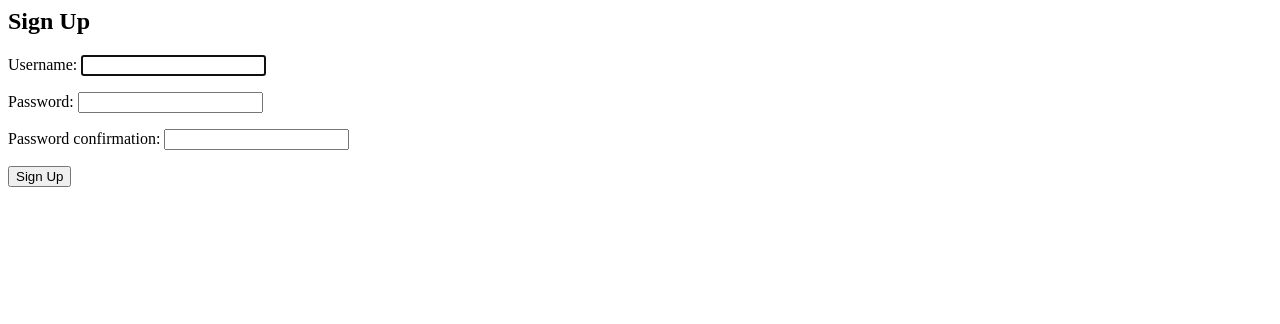
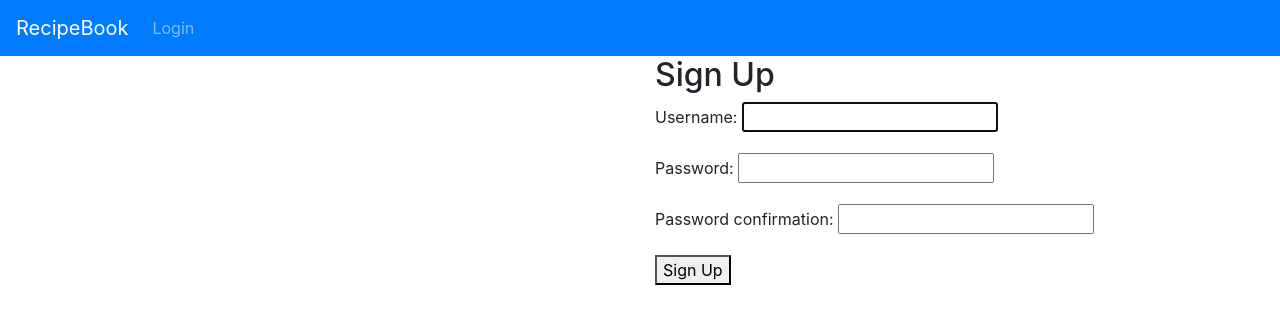
Before and after one commit to lafferjm/recipebook-django, a Django app: page /accounts/signup/ in a window 1280 px wide. Shown: the top 324 px of the page. Run offline with Django 3.2, Linux system fonts and the light colour scheme; some libraries are stand-ins or nearby versions.

Commit message:
everything is using the base template

```diff
--- a/recipebook/accounts/templates/accounts/signup.html
+++ b/recipebook/accounts/templates/accounts/signup.html
@@ -1,3 +1,6 @@
+{% extends "base.html" %}
+
+{% block content %}
     <h2>Sign Up</h2>
     <form method="post">
         {% csrf_token %}
@@ -18,3 +21,4 @@
         {% endif %}
         <button type="submit">Sign Up</button>
     </form>
+{% endblock %}
--- a/recipebook/recipebook_web/templates/base.html
+++ b/recipebook/recipebook_web/templates/base.html
@@ -1,31 +1,30 @@
 <!doctype html>
-<html class="no-js" lang="en">
+<html lang="en">
     <head>
         <meta charset="utf-8" />
         <meta http-equiv="x-ua-compatible" content="ie=edge" />
-        <meta name="viewport" content="width=device-width, initial-scale=1.0" />
+        <meta name="viewport" content="width=device-width, initial-scale=1.0, shrink-to-fit=no" />
 
         <link rel="stylesheet"
-            href="https://cdnjs.cloudflare.com/ajax/libs/materialize/1.0.0/css/materialize.min.css">
-        <link href="https://fonts.googleapis.com/icon?family=Material+Icons" rel="stylesheet">
+            href="https://maxcdn.bootstrapcdn.com/bootstrap/4.0.0/css/bootstrap.min.css"
+            integrity="sha384-Gn5384xqQ1aoWXA+058RXPxPg6fy4IWvTNh0E263XmFcJlSAwiGgFAW/dAiS6JXm"
+            crossorigin="anonymous">
         {% load static %}
 
         <title>Recipe Book</title>
     </head>
     <body>
-        <nav>
-            <div class="nav-wrapper">
-                <a href="{% url 'index' %}" class="brand-logo left">RecipeBook</a>
-                <ul id="nav-mobile" class="right">
-                    <li>
+        <nav class="navbar navbar-expand-lg navbar-dark bg-primary">
+            <a class="navbar-brand" href="{% url 'index' %}">RecipeBook</a>
+            <ul class="navbar-nav">
+                <li>
                     {% if request.user.is_authenticated %}
-                        <a href="{% url 'logout' %}">Logout</a>
+                        <a class="nav-link" href="{% url 'logout' %}">Logout</a>
                     {% else %}
-                        <a href="{% url 'login' %}">Login</a>
+                        <a class="nav-link" href="{% url 'login' %}">Login</a>
                     {% endif %}
-                    </li>
-                </ul>
-            </div>
+                </li>
+            </ul>
         </nav>
         <div class="row">
             <div class="col s12 m4 l3">
@@ -38,7 +37,16 @@
         </div>
 
         <script
-            src="https://cdnjs.cloudflare.com/ajax/libs/materialize/1.0.0/js/materialize.min.js">
-        </script>
+            src="https://code.jquery.com/jquery-3.2.1.slim.min.js"
+            integrity="sha384-KJ3o2DKtIkvYIK3UENzmM7KCkRr/rE9/Qpg6aAZGJwFDMVNA/GpGFF93hXpG5KkN"
+            crossorigin="anonymous"></script>
+        <script
+            src="https://cdnjs.cloudflare.com/ajax/libs/popper.js/1.12.9/umd/popper.min.js"
+            integrity="sha384-ApNbgh9B+Y1QKtv3Rn7W3mgPxhU9K/ScQsAP7hUibX39j7fakFPskvXusvfa0b4Q"
+            crossorigin="anonymous"></script>
+        <script
+            src="https://maxcdn.bootstrapcdn.com/bootstrap/4.0.0/js/bootstrap.min.js"
+            integrity="sha384-JZR6Spejh4U02d8jOt6vLEHfe/JQGiRRSQQxSfFWpi1MquVdAyjUar5+76PVCmYl"
+            crossorigin="anonymous"></script>
     </body>
 </html>
--- a/recipebook/recipebook_web/templates/recipebook_web/index.html
+++ b/recipebook/recipebook_web/templates/recipebook_web/index.html
@@ -1,4 +1,5 @@
 {% extends "base.html" %}
+
 {% block content %}
     <p>This is the home page</p>
     {{ request.user.id }}
--- a/recipebook/templates/registration/login.html
+++ b/recipebook/templates/registration/login.html
@@ -1,6 +1,10 @@
+{% extends "base.html" %}
+
+{% block content %}
     <h2>Login</h2>
     <form method="post">
         {% csrf_token %}
         {{ form.as_p }}
         <button type="submit">Login</button>
     </form>
+{% endblock %}
```
Also changed, not shown: recipebook/templates/registration/logged_out.html (+6 -2 lines). Lines whose indentation alone changed are shown as unchanged.
